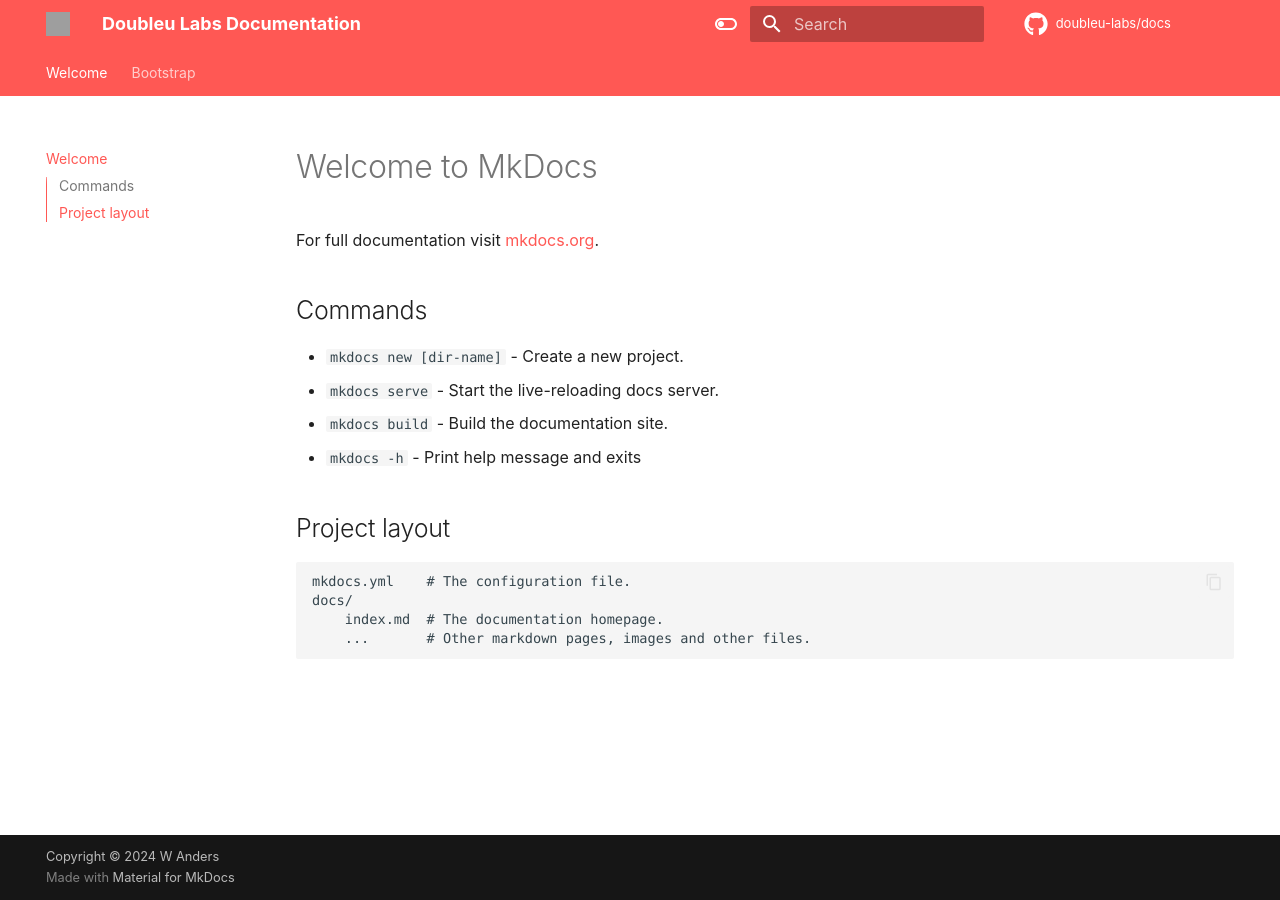
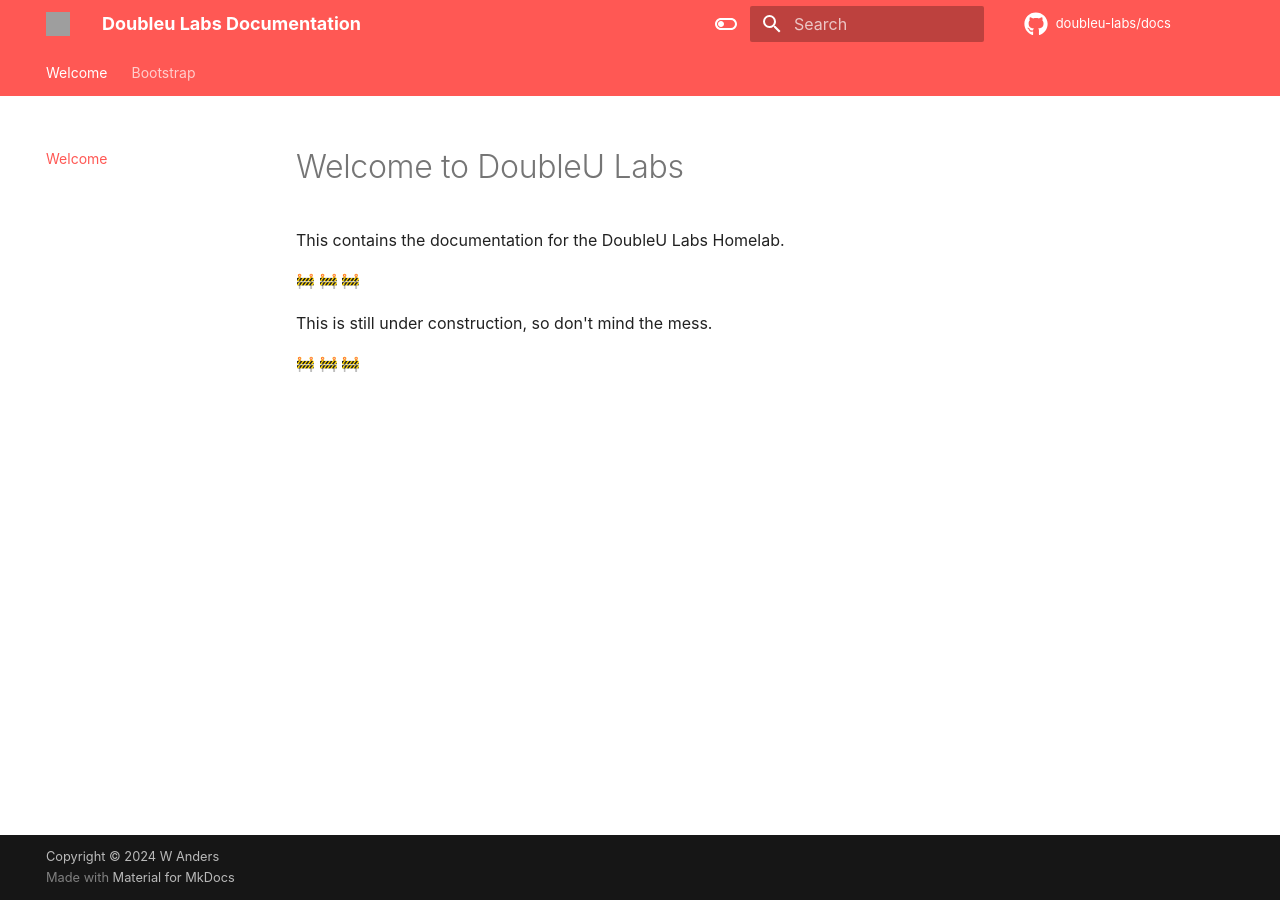
Before and after one commit to doubleu-labs/docs, an MkDocs documentation site: the page built from docs/index.md, in a window 1280 px wide. Built offline with MkDocs 1.6.1 and Material for MkDocs 9.7.7, drawn with Linux system fonts in a browser that asks for light colours; emoji names are drawn with the system emoji font; comment, search, counter and statistics services are not loaded; grey boxes are pictures that could not be loaded.

Commit message:
replaced defaut welcome page (oops)

```diff
--- a/docs/index.md
+++ b/docs/index.md
@@ -1,17 +1,9 @@
-# Welcome to MkDocs
+# Welcome to DoubleU Labs
 
-For full documentation visit [mkdocs.org](https://www.mkdocs.org).
+This contains the documentation for the DoubleU Labs Homelab.
 
-## Commands
+:construction:      :construction:      :construction:
 
-* `mkdocs new [dir-name]` - Create a new project.
-* `mkdocs serve` - Start the live-reloading docs server.
-* `mkdocs build` - Build the documentation site.
-* `mkdocs -h` - Print help message and exits
+This is still under construction, so don't mind the mess.
 
-## Project layout
-
-    mkdocs.yml    # The configuration file.
-    docs/
-        index.md  # The documentation homepage.
-        ...       # Other markdown pages, images and other files.
+:construction:      :construction:      :construction:
```
